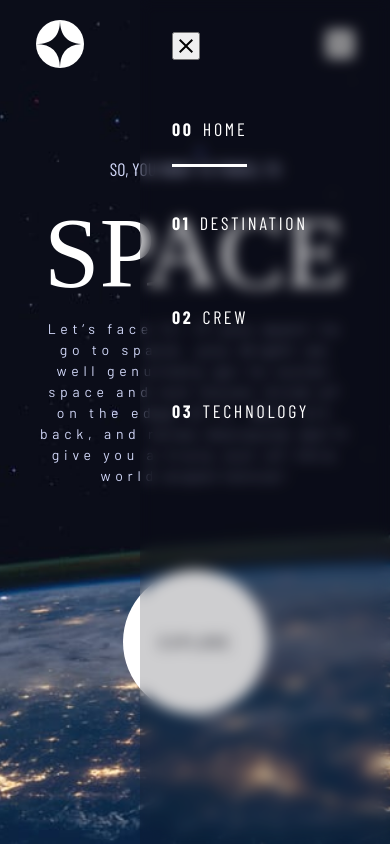
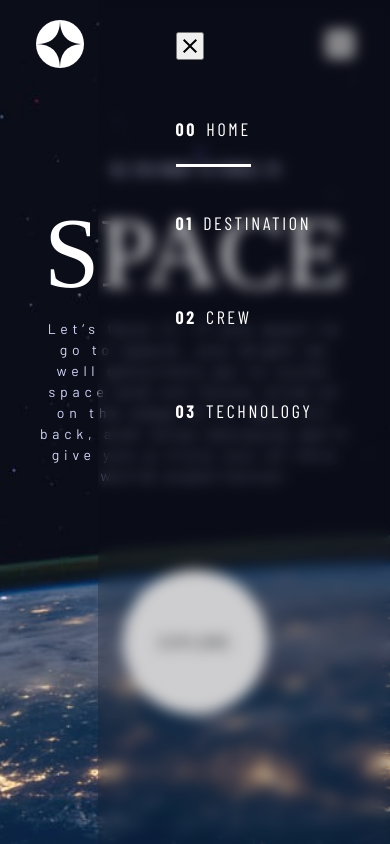
Before and after one commit to sanjeevshah1/Space-Travel, a React (Vite) app: page / in a window 390 px wide. Both pictures are taken after a click on the button 340 px from the left and 44 px from the top of the page. Built offline with nearby package versions, Linux system fonts and the light colour scheme; a web font is replaced by a local one.

Commit message:
new header

```diff
--- a/src/App.css
+++ b/src/App.css
@@ -342,11 +342,13 @@ select {
   top: 0;
   right: 0;
   height: 100%;
-  width: 250px;
+  /* width: 250px; */
+  width: 75%;
   background-color: hsl(var(--clr-dark)/ 0.2);
   -webkit-backdrop-filter: blur(7px);
   backdrop-filter: blur(7px);
   padding: 2rem;
+  padding-left: 20%;
   display: flex;
   flex-direction: column;
   align-items: start;
--- a/src/Components/Header.tsx
+++ b/src/Components/Header.tsx
@@ -1,12 +1,97 @@
-import { useState, useEffect } from "react";
+import React, { useState, useEffect, useCallback } from "react";
+import { NavLink, useNavigate } from "react-router-dom";
+import { motion, AnimatePresence } from "framer-motion";
 import logo from "./../assets/shared/logo.svg";
-import menu from "./../assets/menu.svg"
-import close from "./../assets/close.svg"
-import { NavLink , useNavigate } from "react-router-dom";
-import {motion, AnimatePresence} from "framer-motion"
+import menu from "./../assets/menu.svg";
+import close from "./../assets/close.svg";
 
-// Debounce function to limit the rate at which a function is executed
-const debounce = <T extends (...args: any[]) => void>(func: T, wait: number) => {
+const MOBILE_BREAKPOINT = 675;
+
+const navItems = [
+  { to: "/", label: "Home", span: "00" },
+  { to: "destination", label: "Destination", span: "01" },
+  { to: "crew", label: "Crew", span: "02" },
+  { to: "technology", label: "Technology", span: "03" },
+];
+
+const Header: React.FC = () => {
+  const [isNavOpen, setIsNavOpen] = useState(window.innerWidth >= MOBILE_BREAKPOINT);
+  const [windowWidth, setWindowWidth] = useState(window.innerWidth);
+  const navigate = useNavigate();
+
+  const handleResize = useCallback(() => {
+    const newWidth = window.innerWidth;
+    setWindowWidth(newWidth);
+    setIsNavOpen(newWidth >= MOBILE_BREAKPOINT);
+  }, []);
+
+  useEffect(() => {
+    const debouncedResize = debounce(handleResize, 200);
+    window.addEventListener("resize", debouncedResize);
+    return () => window.removeEventListener("resize", debouncedResize);
+  }, [handleResize]);
+
+  const toggleNav = () => setIsNavOpen((prev) => !prev);
+
+  const isMobile = windowWidth < MOBILE_BREAKPOINT;
+
+  return (
+    <header className="primary-header flex">
+      <div className="logo-container">
+        <img
+          onClick={() => navigate("home")}
+          src={logo}
+          alt="logo"
+          className="logo pointer"
+        />
+      </div>
+      <button className="hide-drop pointer" onClick={toggleNav}>
+        <img src={menu} alt="menu-icon" />
+      </button>
+      <AnimatePresence>
+        {isNavOpen && (
+          <motion.nav
+            initial={{ x: isMobile ? "100vw" : 0, opacity: isMobile ? 0.5 : 1 }}
+            animate={{ x: 0, opacity: 1 }}
+            exit={{ opacity: 0.5, x: "100vw" }}
+            transition={{ duration: isMobile ? 0.5 : 0, type: "tween" }}
+            className={`${isMobile ? "sidebar" : ""} ${isNavOpen ? "show" : ""}`}
+          >
+            {isMobile && (
+              <button id="close" className="pointer" onClick={toggleNav}>
+                <img src={close} alt="close-icon" />
+              </button>
+            )}
+            <ul className="primary-navigation underline-indicators flex">
+              {navItems.map(({ to, label, span }) => (
+                <li key={to}>
+                  <NavLink
+                    to={to}
+                    end={to === "/"}
+                    state={{ page: label.toLowerCase() }}
+                    className={({ isActive }) =>
+                      `ff-sans-cond uppercase text-white letter-spacing-2 ${
+                        isActive ? "active" : ""
+                      }`
+                    }
+                  >
+                    <span>{span}</span>
+                    {label}
+                  </NavLink>
+                </li>
+              ))}
+            </ul>
+          </motion.nav>
+        )}
+      </AnimatePresence>
+    </header>
+  );
+};
+
+const debounce = <T extends (...args: any[]) => void>(
+  func: T,
+  wait: number
+) => {
   let timeout: ReturnType<typeof setTimeout>;
   return (...args: Parameters<T>) => {
     clearTimeout(timeout);
@@ -14,114 +99,4 @@ const debounce = <T extends (...args: any[]) => void>(func: T, wait: number) =>
   };
 };
 
-const Header: React.FC = () => {
-  const [dropDown, setDropDown] = useState(false);
-  const [windowWidth, setWindowWidth] = useState(window.innerWidth);
-  const navigate = useNavigate();
-  useEffect(() => {
-    const handleResize = () => {
-      setWindowWidth(window.innerWidth);
-    };
-
-    const debouncedResize = debounce(handleResize, 200);
-    window.addEventListener("resize", debouncedResize);
-
-    return () => {
-      window.removeEventListener("resize", debouncedResize);
-    };
-  }, []);
-
-const LinkVariants ={
-  initial:{
-      x: "100vw",
-      opacity: 0
-  },
-  visible:{
-      x: 0,
-      opacity: 1
-    ,transition:{
-      duration: 0.5
-    }
-  },
-  exit:{
-    x: "-100vw"
-  }
-}
-
-  useEffect(() => {
-    if (windowWidth < 768 && dropDown) {
-      setDropDown(false);
-    } else if (windowWidth >= 768 && !dropDown) {
-      setDropDown(true);
-    }
-  }, [windowWidth]);
-
-  return (
-    <header className="primary-header flex">
-      <div className="logo-container">
-        <img onClick={()=>{
-          navigate("home")
-        }} src={logo} alt="logo" className="logo pointer" />
-      </div>
-      <button className="hide-drop pointer" onClick={() => setDropDown(prevDrop => !prevDrop)}>
-        <img src={menu} alt="menu-icon" />
-      </button>
-      <AnimatePresence>
-        {dropDown && (
-        <>
-        <motion.nav
-        initial={{x:windowWidth <= 768 ? "100vw" : 0, opacity: windowWidth <= 768 ? 0.5 : 1}}
-        animate={{x:dropDown ? 0 : "100vw", opacity: 1}}
-        exit={{opacity: 0.5, x: "100vw"}}
-        transition={{
-          duration: windowWidth <= 768 ? 0.5 : 0,
-          type:"tween"
-        }}
-         className={`${windowWidth <= 768 ? "sidebar" : ""} ${dropDown ? 'show' : ''}`}>
-          <button id="close" className="pointer" onClick={()=>{
-            setDropDown(false);
-          }}><img src={close} alt="close-icon" /></button>
-            <ul className="primary-navigation underline-indicators flex">
-              <li>
-                <NavLink to="/" aria-selected={true} state={{page: "home"}}
-                end
-                 className={({isActive}) => {
-                  return `ff-sans-cond uppercase text-white letter-spacing-2 ${isActive ? "active" : ""}`
-                 }}>
-                <span>00</span>Home
-                </NavLink>
-              </li>
-              <li>
-                <NavLink to="destination" state={{page: "destination"}}
-                className={({isActive}) => {
-                  return `ff-sans-cond uppercase text-white letter-spacing-2 ${isActive ? "active" : ""}`
-                 }}>
-                <span>01</span>Destination
-                </NavLink>
-              </li>
-              <li>
-                <NavLink to="crew" state={{page: "crew"}}
-                className={({isActive}) => {
-                  return `ff-sans-cond uppercase text-white letter-spacing-2 ${isActive ? "active" : ""}`
-                 }}>
-                <span>02</span>Crew
-                </NavLink>
-              </li>
-              <li>
-                <NavLink to="technology" state={{page: "technology"}}
-                className={({isActive}) => {
-                  return `ff-sans-cond uppercase text-white letter-spacing-2 ${isActive ? "active" : ""}`
-                 }}>
-                <span>03</span>Technology
-                </NavLink>
-              </li>
-            </ul>
-        </motion.nav>
-        </>
-      )}
-    </AnimatePresence>
-    </header>
-  );
-};
-
 export default Header;
```
